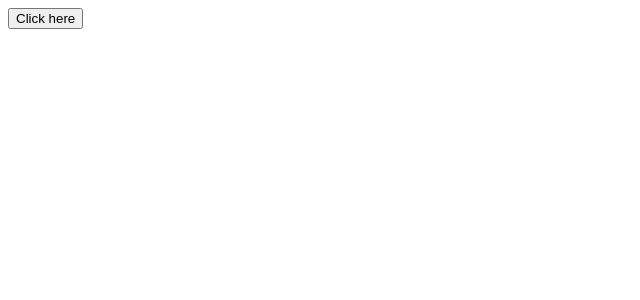
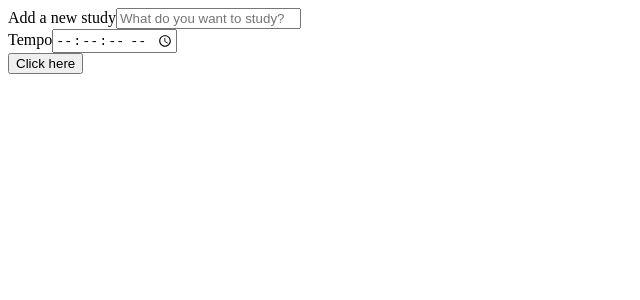
Before and after one commit to EricDaCruz/react, a React (Vite) app in the folder alura-studies/: page / in a window 1280 px wide. Shown: the top 300 px of the page, without its empty margins (0-640 px from the left). Built offline with nearby package versions, Linux system fonts and the light colour scheme.

Commit message:
:sparkles: feat: Create form component

```diff
--- a/alura-studies/src/App.tsx
+++ b/alura-studies/src/App.tsx
@@ -1,10 +1,10 @@
 import { Button } from "./components/Button";
+import { Form } from "./components/Form";
 
 function App() {
-
    return (
       <div className="">
-         <Button />
+         <Form />
       </div>
    );
 }
--- /dev/null
+++ b/alura-studies/src/components/Form/index.tsx
@@ -0,0 +1,34 @@
+import React from "react";
+import { Button } from "../Button";
+
+export class Form extends React.Component {
+   render(): React.ReactNode {
+      return (
+         <form>
+            <div>
+               <label htmlFor="task">Add a new study</label>
+               <input
+                  type="text"
+                  name="Task"
+                  id="task"
+                  placeholder="What do you want to study?"
+                  required
+               />
+            </div>
+            <div>
+               <label>Tempo</label>
+               <input
+                  type="time"
+                  step={1}
+                  name="time"
+                  min="00:00:00"
+                  max="1:30:00"
+                  required
+               />
+            </div>
+
+            <Button />
+         </form>
+      );
+   }
+}
```
